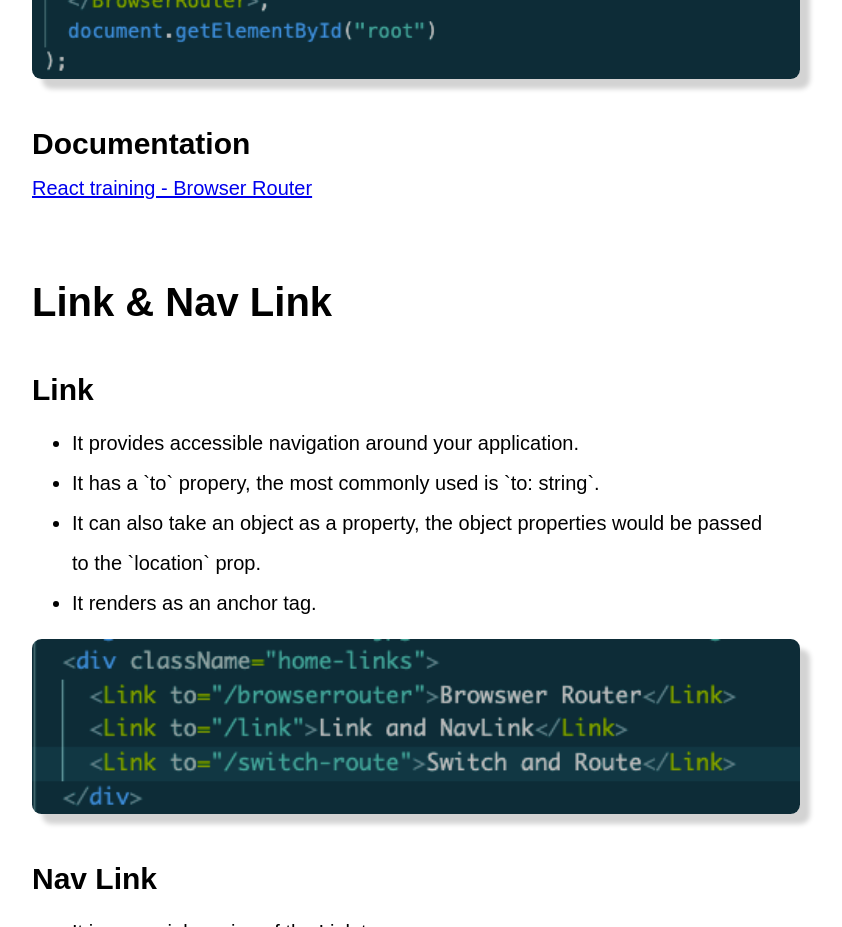
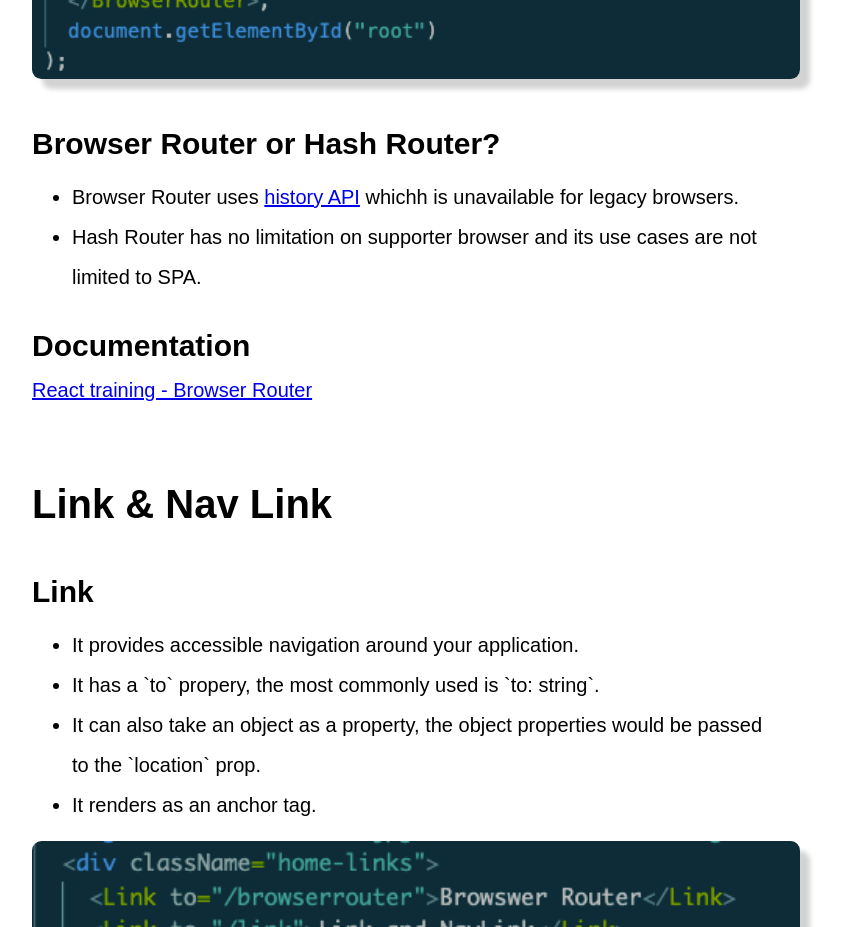
Before and after one commit to kishnparbadia1/react-router-live-demo, a React (Create React App) app: page /browserrouter in a window 1280 px wide. Shown: the part 1220-2147 px from the top of the page, without its empty margins (224-1066 px from the left). Built offline with nearby package versions, Linux system fonts and the light colour scheme.

Commit message:
add difference hash browser

```diff
--- a/src/BrowserRouter.js
+++ b/src/BrowserRouter.js
@@ -12,6 +12,11 @@ function BrowserRouter() {
         </li>
       </ul>
       <img src="/browserrouter.png" alt="screenshot browser router" />
+      <h2>Browser Router or Hash Router?</h2>
+      <ul>
+        <li>Browser Router uses <a href="https://developer.mozilla.org/en-US/docs/Web/API/History_API" target="_blank" rel="noopener noreferrer">history API</a> whichh is unavailable for legacy browsers.</li>
+        <li>Hash Router has no limitation on supporter browser and its use cases are not limited to SPA.</li>
+      </ul>
       <h2>Documentation</h2>
       <a
         href="https://reacttraining.com/react-router/web/api/BrowserRouter"
```
